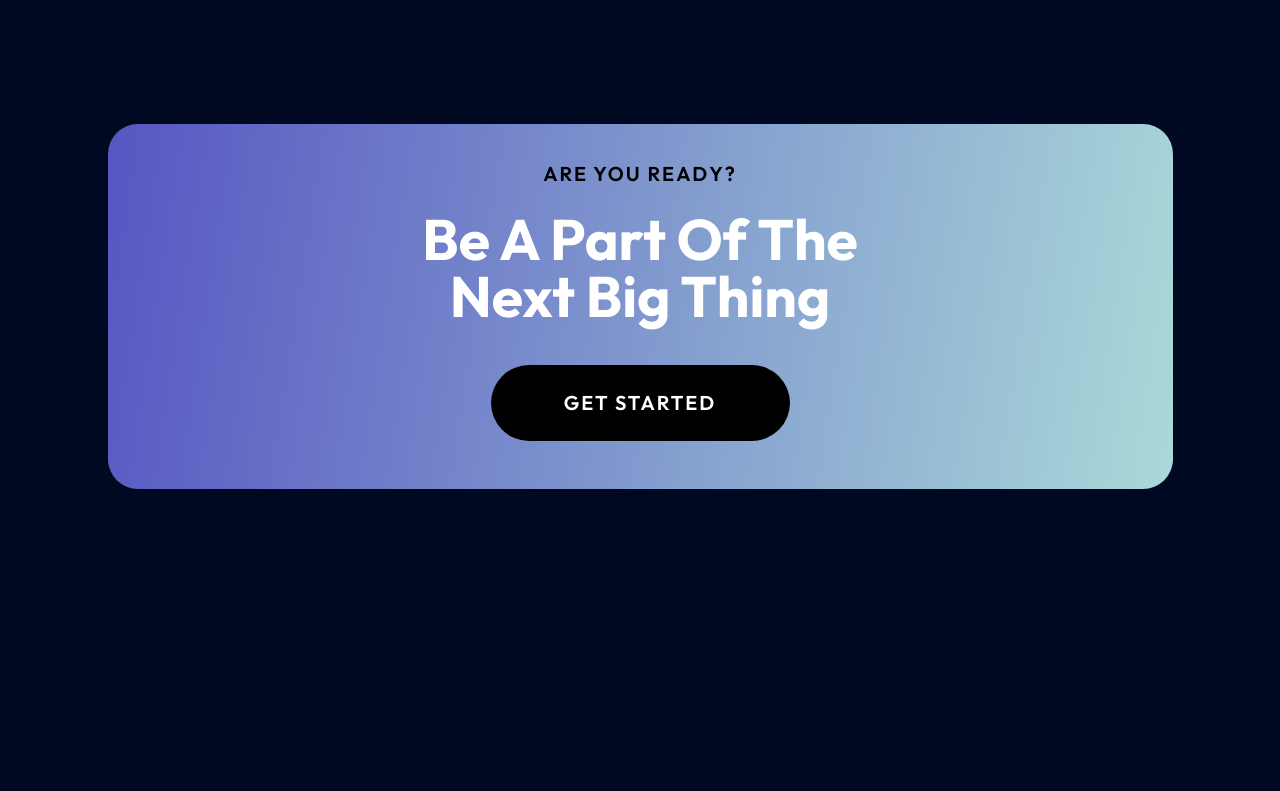
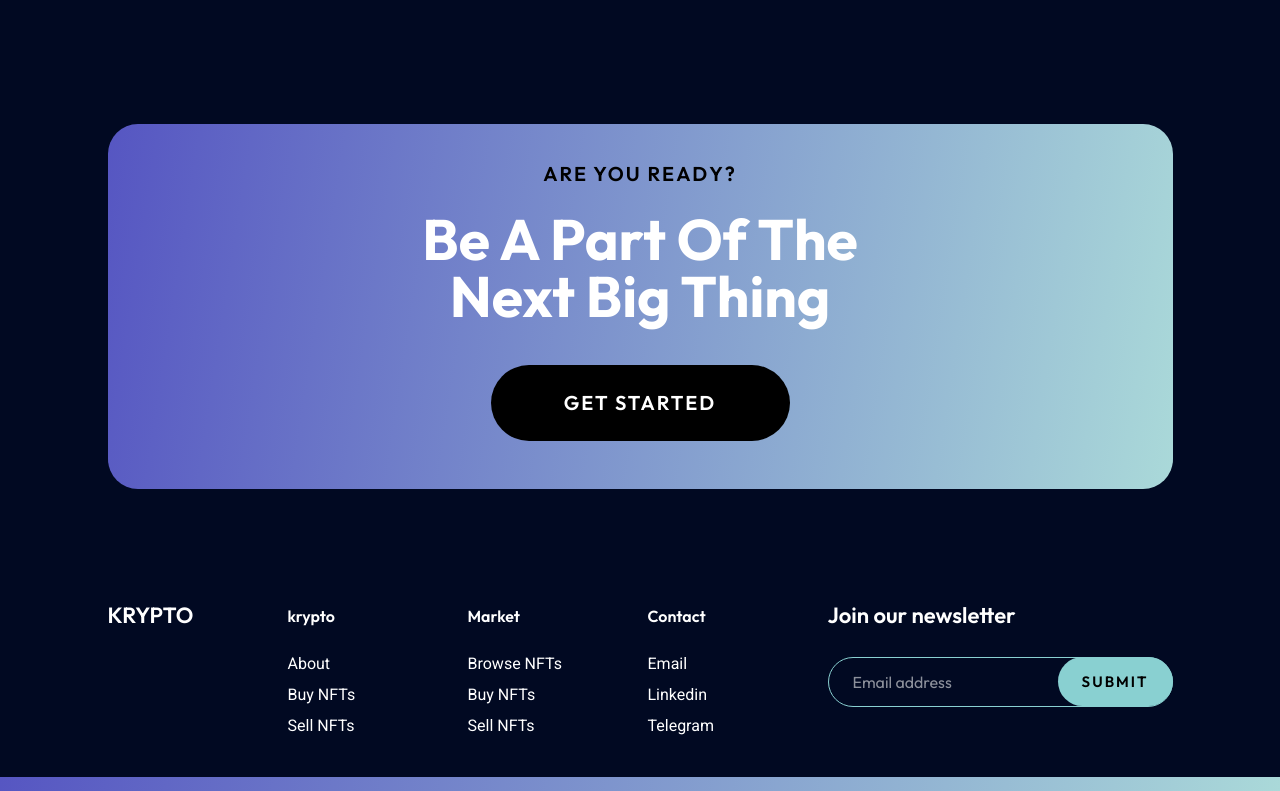
Before and after one commit to andrei-ott/krypto-react, a React (Vite) app: page / in a window 1280 px wide. Shown: the part 3348-4139 px from the top of the page. Before the commit the page ends 3837 px from the top, so only its background shows below. Built offline with nearby package versions, Linux system fonts and the light colour scheme.

Commit message:
add footer

```diff
--- a/src/App.scss
+++ b/src/App.scss
@@ -1,4 +1,3 @@
 #root {
-  max-width: 1065px;
-  margin: 0 auto;
+  position: relative;
 }
--- a/src/App.tsx
+++ b/src/App.tsx
@@ -1,19 +1,31 @@
 import './App.scss';
 
 import { BrowserRouter as Router, Route, Routes } from 'react-router-dom';
+import Footer from 'src/components/Footer/Footer.tsx';
 
 import Header from './components/Header/Header.tsx';
 import Home from './pages/Home/Home.tsx';
 
 function App() {
   return (
+    <>
+      <div className="mx-auto max-w-[1065px]">
         <Router>
           <Header />
 
           <Routes>
             <Route path="/" element={<Home />} />
           </Routes>
+
+          <Footer />
         </Router>
+      </div>
+
+      <div
+        className="absolute right-0 bottom-0 left-0 h-3.5"
+        style={{ background: 'var(--gradient)' }}
+      ></div>
+    </>
   );
 }
 
--- /dev/null
+++ b/src/components/Footer/Footer.scss
@@ -0,0 +1,39 @@
+a {
+  color: white;
+  text-decoration: none;
+}
+
+.big-header {
+  font-family: 'Outfit', sans-serif;
+  font-size: 22px;
+  font-weight: 600;
+  line-height: 28px;
+}
+
+.section-header {
+  padding-top: 1px;
+
+  font-family: 'Outfit', sans-serif;
+  font-size: 16px;
+  font-weight: 600;
+  line-height: 28px;
+}
+
+.section-body {
+  font-family: 'Roboto', sans-serif;
+  font-size: 16px;
+  line-height: 31px;
+}
+
+.input-container {
+  input {
+    border: 1px solid var(--light-green);
+    border-radius: 70px;
+    outline: none;
+
+    &::placeholder {
+      color: white;
+      opacity: 55%;
+    }
+  }
+}
--- /dev/null
+++ b/src/components/Footer/Footer.tsx
@@ -0,0 +1,66 @@
+import './Footer.scss';
+
+import { Link } from 'react-router-dom';
+import MainButton from 'src/components/MainButton/MainButton.tsx';
+import { MainButtonStyle } from 'src/types/enums.ts';
+
+function Footer() {
+  return (
+    <footer className="mt-28">
+      <div className="flex gap-[15px] pb-12.5">
+        <div className="min-w-[165px]">
+          <Link to="/" className="big-header">
+            KRYPTO
+          </Link>
+        </div>
+
+        <div className="min-w-[165px]">
+          <div className="section-header mb-4.5">krypto</div>
+
+          <div className="section-body flex flex-col">
+            <Link to="/">About</Link>
+            <Link to="/buy-nfts">Buy NFTs</Link>
+            <Link to="/sell-nfts">Sell NFTs</Link>
+          </div>
+        </div>
+
+        <div className="min-w-[165px]">
+          <div className="section-header mb-4.5">Market</div>
+
+          <div className="section-body flex flex-col">
+            <Link to="/browse-nfts">Browse NFTs</Link>
+            <Link to="/buy-nfts">Buy NFTs</Link>
+            <Link to="/sell-nfts">Sell NFTs</Link>
+          </div>
+        </div>
+
+        <div className="min-w-[165px]">
+          <div className="section-header mb-4.5">Contact</div>
+
+          <div className="section-body flex flex-col">
+            <a href="mailto:ott.andrey.ao@gmail.com">Email</a>
+            <a href="https://www.linkedin.com/in/andrey-ott-7a79b034b/">Linkedin</a>
+            <a href="https://t.me/ottebrut">Telegram</a>
+          </div>
+        </div>
+
+        <div className="w-full">
+          <div className="big-header mb-7">Join our newsletter</div>
+
+          <div className="input-container relative flex h-[50px]">
+            <input type="email" className="h-full w-full ps-6" placeholder="Email address" />
+
+            <MainButton
+              buttonStyle={MainButtonStyle.FILL_GREEN}
+              label="Submit"
+              classes={['text-[15px]! py-[11px] absolute right-0 top-0']}
+              width={115}
+            />
+          </div>
+        </div>
+      </div>
+    </footer>
+  );
+}
+
+export default Footer;
--- a/src/components/MainButton/MainButton.scss
+++ b/src/components/MainButton/MainButton.scss
@@ -1,7 +1,6 @@
 button {
   display: flex;
   justify-content: center;
-  padding: 24px 0;
 
   color: white;
 
@@ -12,8 +11,12 @@
   }
 
   &.fill-black {
-    color: white;
     background-color: black;
+  }
+
+  &.fill-green {
+    color: black;
+    background-color: var(--light-green);
   }
 
   &.stroke-green {
--- a/src/components/MainButton/MainButton.tsx
+++ b/src/components/MainButton/MainButton.tsx
@@ -7,13 +7,14 @@
   label: string;
   onClick?: () => void;
   width?: number;
+  classes?: string[];
 }
 
-function MainButton({ buttonStyle, label, onClick, width }: Props) {
+function MainButton({ buttonStyle, label, onClick, width, classes }: Props) {
   return (
     <button
       type="button"
-      className={`${buttonStyle} sub-header`}
+      className={`sub-header py-6 ${buttonStyle} ${classes?.join(' ')}`}
       style={{ width: `${width ?? 255}px` }}
       onClick={() => onClick?.()}
     >
--- a/src/index.css
+++ b/src/index.css
@@ -25,6 +25,8 @@
   --light-purple: #8D8DDA;
   --light-green: #89D0D1;
   --light-green-1: #AAD9D9;
+
+  --gradient: linear-gradient(-81.227deg, #AAD9D9 0%, #5656C2 100%);
 }
 
 @media screen and (min-width: 1440px) {
--- a/src/pages/Home/Home.tsx
+++ b/src/pages/Home/Home.tsx
@@ -126,7 +126,7 @@
 
       <section
         className="mt-31.5 flex w-full flex-col items-center rounded-[30px] pt-9 pb-12 text-center"
-        style={{ background: 'linear-gradient(-81.227deg, #AAD9D9 0%, #5656C2 100%)' }}
+        style={{ background: 'var(--gradient)' }}
       >
         <div className="sub-header text-black">Are you ready?</div>
 
```
Lines whose indentation alone changed are shown as unchanged.
